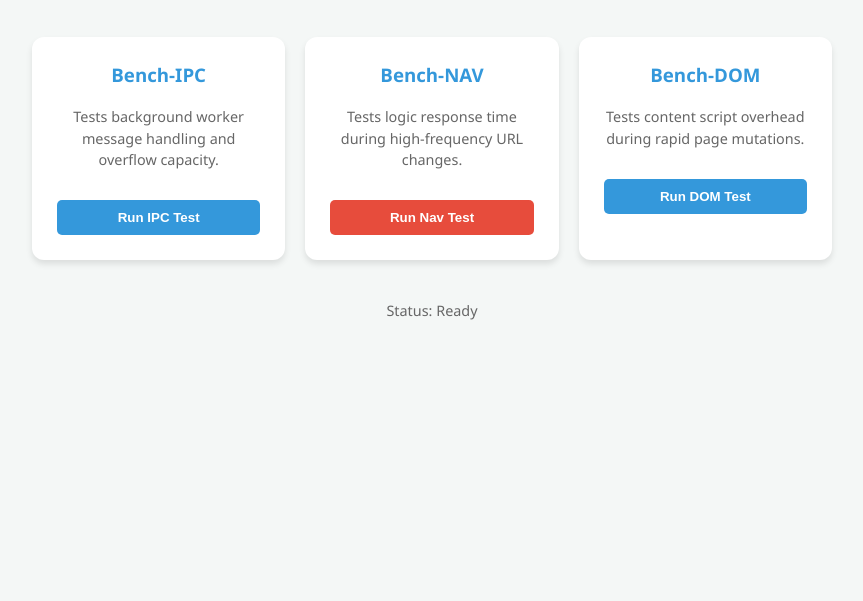
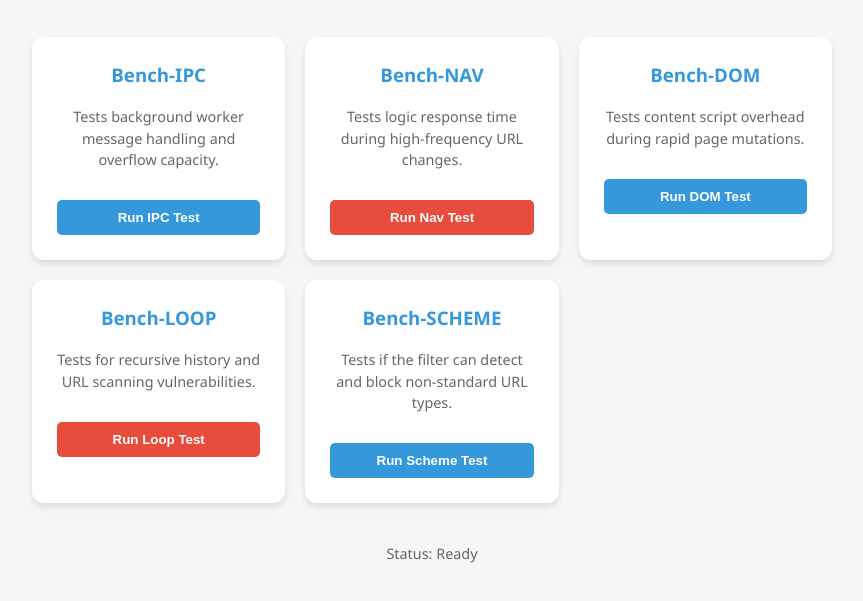
Before and after one commit to Epstein-Island-Boys/benchmarks-test, a plain HTML site: page index.html in a window 1280 px wide. Shown: the part 143-744 px from the top of the page, without its empty margins (208-1071 px from the left). Drawn offline with Linux system fonts and the light colour scheme.

Commit message:
Update index.html

```diff
--- a/index.html
+++ b/index.html
@@ -31,6 +31,17 @@
                 <p>Tests content script overhead during rapid page mutations.</p>
                 <button class="btn" onclick="startChaos()">Run DOM Test</button>
             </div>
+            <div class="card">
+                <h3>Bench-LOOP</h3>
+                <p>Tests for recursive history and URL scanning vulnerabilities.</p>
+                <button class="btn btn-warn" onclick="startLoop()">Run Loop Test</button>
+            </div>
+
+            <div class="card">
+                <h3>Bench-SCHEME</h3>
+                <p>Tests if the filter can detect and block non-standard URL types.</p>
+                <button class="btn" onclick="startSchemeTest()">Run Scheme Test</button>
+            </div>
         </div>
 
         <footer>
```
